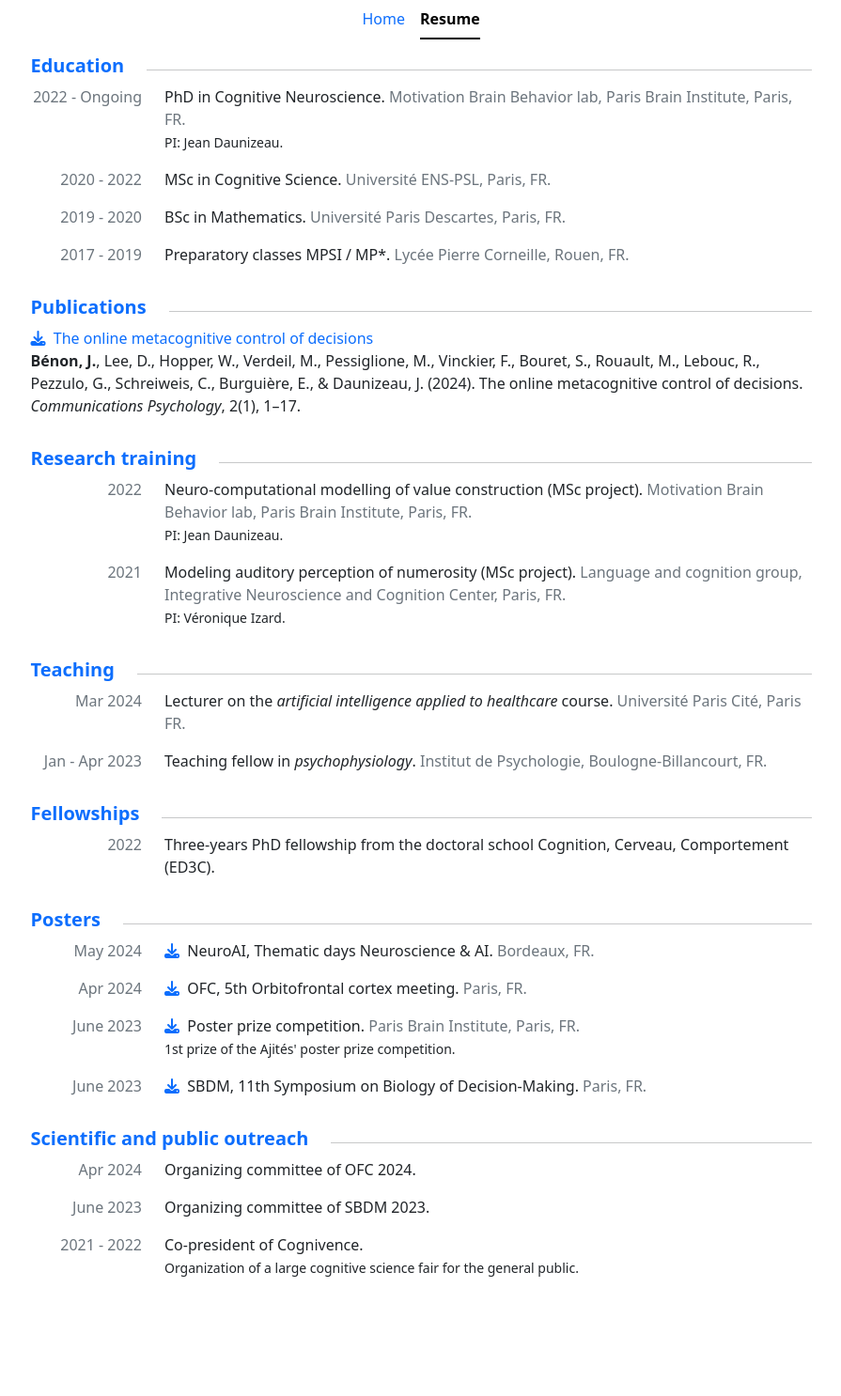
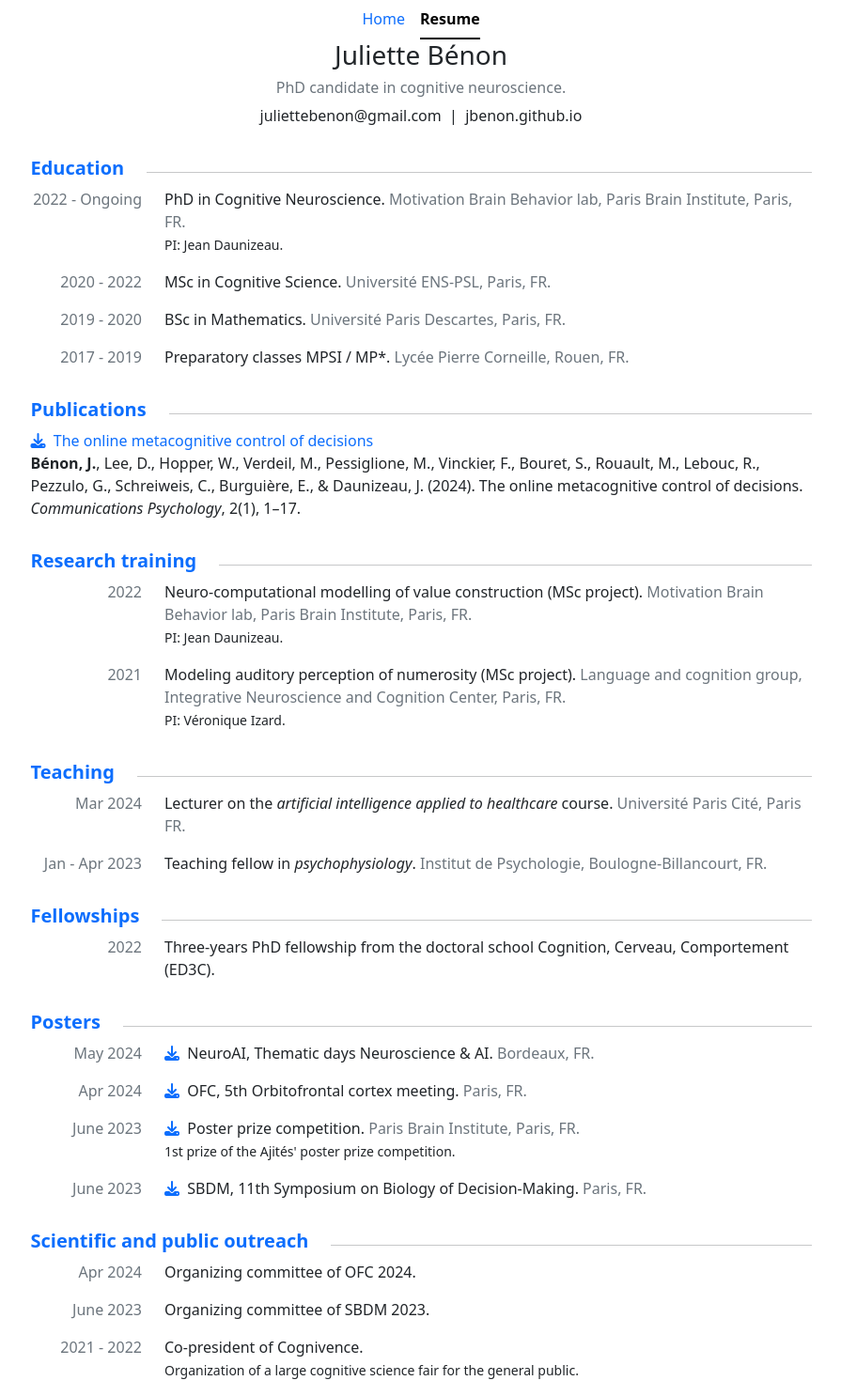
Before and after one commit to jbenon/jbenon.github.io, a Jekyll site: the page built from resume.html, in a window 1280 px wide. Shown: the whole page at 94% size, without its empty margins (192-1087 px from the left). Built offline with Jekyll 4.4.1, drawn with Linux system fonts in a browser that asks for light colours; nearby versions of some CDN libraries; before the commit the page ends 1377 px from its top, so only the background shows below that.

Commit message:
Add resume header for printing

```diff
--- a/resume.html
+++ b/resume.html
@@ -9,14 +9,41 @@ layout: default
     <a class="nav-link active" aria-current="page">Resume</a>
   </nav>
 
+  <!-- Resume header when printing only-->
+  <div class="row justify-content-center">
+    <div class="col justify-content-center text-center">
+      <h3>
+        <a href="https://www.jbenon.github.io" class="link-underline link-underline-opacity-0 text-body">
+          Juliette Bénon
+        </a>
+      </h3>
+      <h6 class="text-secondary">PhD candidate in cognitive neuroscience.</h6>
+      <p>
+        <a href="mailto:juliettebenon@gmail.com"
+        class="link-underline link-underline-opacity-0 text-body">
+          juliettebenon@gmail.com
+        </a>
+        &nbsp;|&nbsp;
+        <a href="https://www.jbenon.github.io"
+        class="link-underline link-underline-opacity-0 text-body">
+          jbenon.github.io
+        </a>
+      </p>
+    </div>
+  </div>
+
   {% for section in site.data.resume %}
   <div class="row justify-content-center">
     <div class="col-xl-9 col-lg-10 col-md-11 gy-3">
 
       <!-- Section header -->
       <div class="row justify-content-center">
-            <div class="col-auto text-primary"><h5 class="fw-semibold">{{section.title}}</h5></div>
-            <div class="col"><hr></div>
+        <div class="col-auto text-primary">
+          <h5 class="fw-semibold">{{section.title}}</h5>
+        </div>
+        <div class="col">
+          <hr>
+        </div>
       </div>
 
       {% if section.publications %}
@@ -25,14 +52,12 @@ layout: default
       <div class="row justify-content-center">
         <div class="col">
           <p class="text-body">
-                          <a class="icon-link link-underline link-underline-opacity-0"
-                          href="/assets/{{publication.pdf}}.pdf"
+            <a class="icon-link link-underline link-underline-opacity-0" href="/assets/{{publication.pdf}}.pdf"
               data-bs-toggle="tooltip" data-bs-title="Download" download>
               <i class="fa-solid fa-download"></i>
             </a>&nbsp;
             <a class="text-primary link-underline link-underline-opacity-0 link-underline-opacity-75-hover"
-                          href="{{publication.title-link}}"
-                          data-bs-toggle="tooltip" data-bs-title="{{publication.title-tooltip}}">
+              href="{{publication.title-link}}" data-bs-toggle="tooltip" data-bs-title="{{publication.title-tooltip}}">
               {{publication.title}}
             </a>
             <br>
@@ -55,16 +80,14 @@ layout: default
           <p>
             <span>
               {% if item.pdf %}
-                        <a class="icon-link link-underline link-underline-opacity-0"
-                        href="/assets/{{item.pdf}}.pdf"
+              <a class="icon-link link-underline link-underline-opacity-0" href="/assets/{{item.pdf}}.pdf"
                 data-bs-toggle="tooltip" data-bs-title="Download" download>
                 <i class="fa-solid fa-download"></i>
               </a>&nbsp;
               {% endif %}
               {% if item.title-link %}
               <a class="text-body link-underline-dark link-underline-opacity-0 link-underline-opacity-75-hover"
-                        href="{{item.title-link}}"
-                        data-bs-toggle="tooltip" data-bs-title="{{item.title-tooltip}}">
+                href="{{item.title-link}}" data-bs-toggle="tooltip" data-bs-title="{{item.title-tooltip}}">
                 {{item.title}}
               </a>
               {% else %}
@@ -74,8 +97,7 @@ layout: default
             <span class="text-secondary">
               {% if item.place-link %}
               <a class="text-secondary link-underline-dark link-underline-opacity-0 link-underline-opacity-75-hover"
-                        href="{{item.place-link}}"
-                        data-bs-toggle="tooltip" data-bs-title="{{item.place-tooltip}}">
+                href="{{item.place-link}}" data-bs-toggle="tooltip" data-bs-title="{{item.place-tooltip}}">
                 {{item.place}}
               </a>
               {% else %}
```
Lines whose indentation alone changed are shown as unchanged.
